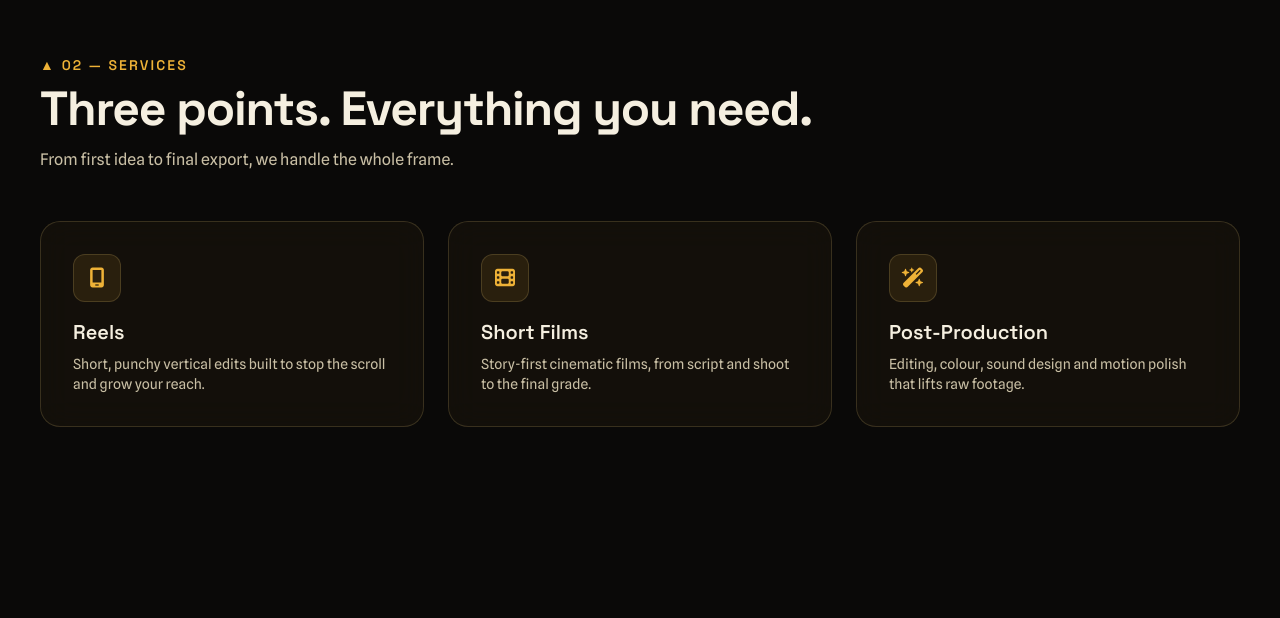
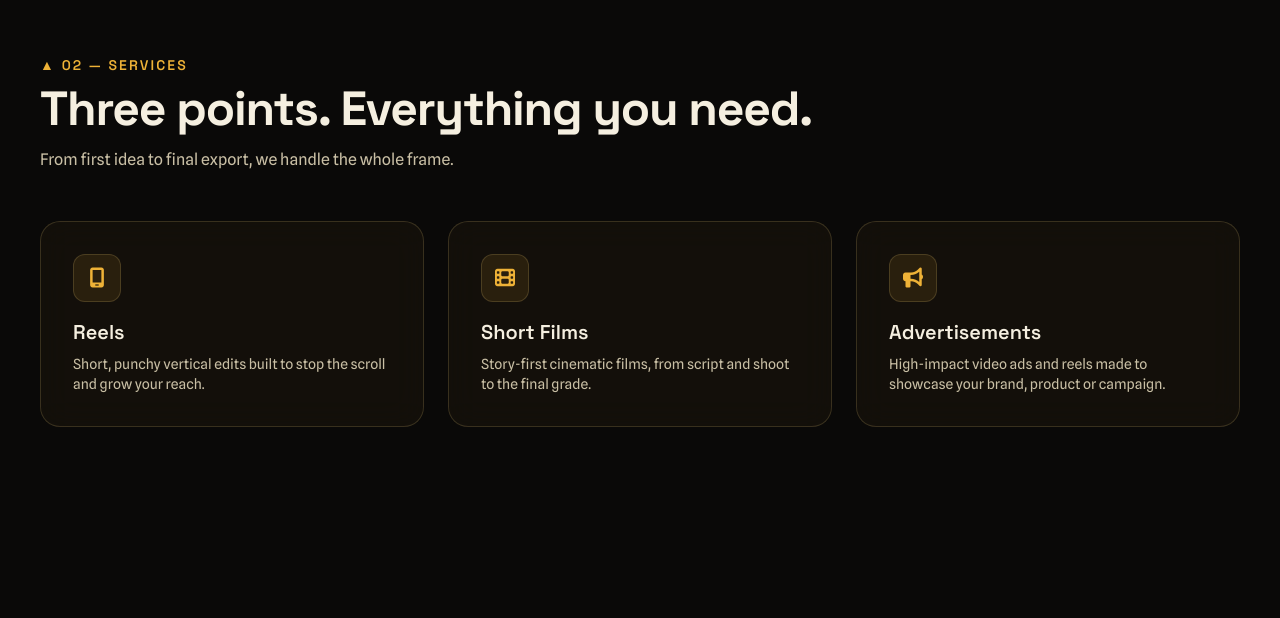
Before and after one commit to ClimateOP/trikonic-studios, a Next.js app: page / in a window 1280 px wide. Shown: the part 2051-2669 px from the top of the page. Built offline with nearby package versions, Linux system fonts and the light colour scheme.

Commit message:
remove post production and add advertisements

```diff
--- a/data/site.ts
+++ b/data/site.ts
@@ -30,8 +30,8 @@ export const services = [
     text: 'Story-first cinematic films, from script and shoot to the final grade.',
   },
   {
-    icon: 'fa-solid fa-wand-magic-sparkles',
-    title: 'Post-Production',
-    text: 'Editing, colour, sound design and motion polish that lifts raw footage.',
+    icon: 'fa-solid fa-bullhorn',
+    title: 'Advertisements',
+    text: 'High-impact video ads and reels made to showcase your brand, product or campaign.',
   },
 ];
```
